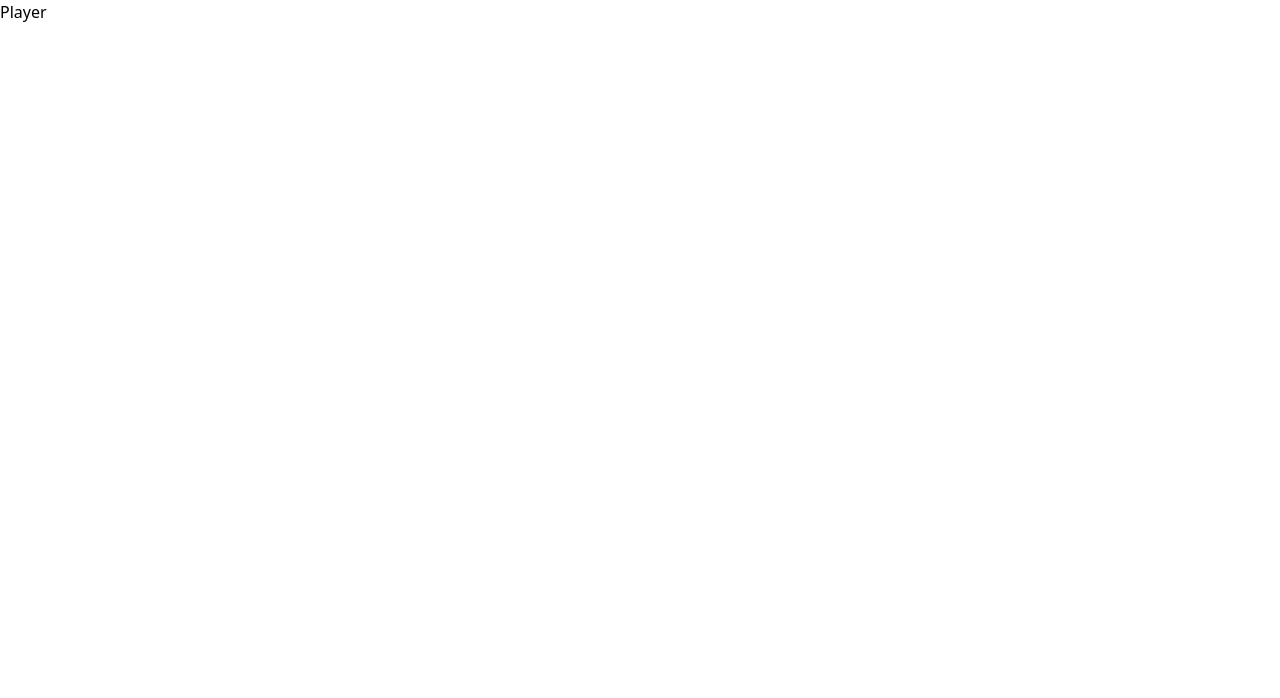
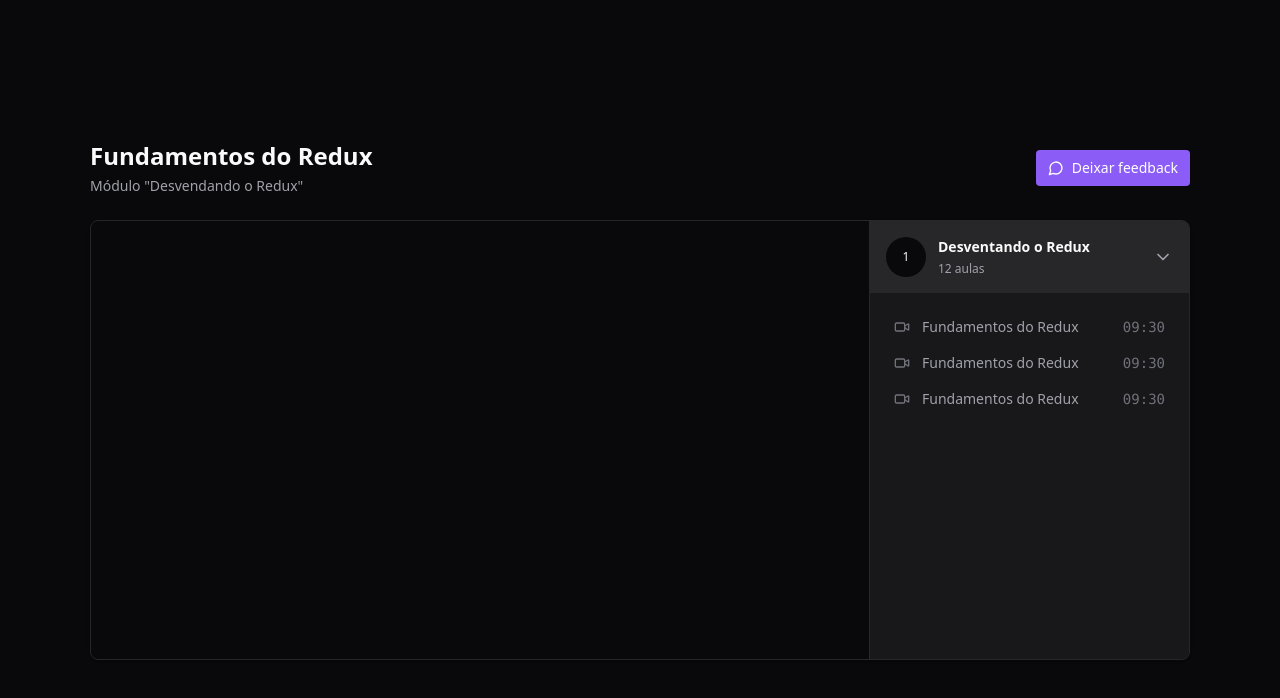
Before and after one commit to MarcosRene/react-redux-zustand, a React (Vite) app: page / in a window 1280 px wide. Shown: the top 698 px of the page. Built offline with nearby package versions, Linux system fonts and the light colour scheme.

Commit message:
feat: add video play and modules

```diff
--- a/package.json
+++ b/package.json
@@ -11,8 +11,10 @@
   },
   "dependencies": {
     "@reduxjs/toolkit": "^2.2.3",
+    "lucide-react": "^0.372.0",
     "react": "^18.2.0",
     "react-dom": "^18.2.0",
+    "react-player": "^2.16.0",
     "react-redux": "^9.1.1"
   },
   "devDependencies": {
--- a/src/global.css
+++ b/src/global.css
@@ -1,3 +1,7 @@
 @tailwind base;
 @tailwind components;
 @tailwind utilities;
+
+body {
+  -webkit-font-smoothing: antialiased;
+}
--- a/src/pages/Player.tsx
+++ b/src/pages/Player.tsx
@@ -1,3 +1,78 @@
+import { ChevronDown, MessageCircle, Video } from 'lucide-react'
+
+import ReactPlayer from 'react-player'
+
 export function Player() {
-  return <div>Player</div>
+  return (
+    <div className="h-screen bg-zinc-950 text-zinc-50 flex justify-center items-center">
+      <div className="flex w-[1100px] flex-col gap-6">
+        <div className="flex items-center justify-between">
+          <div className="flex flex-col gap-1">
+            <h1 className="text-2xl font-bold">Fundamentos do Redux</h1>
+            <span className="text-sm text-zinc-400">
+              Módulo "Desvendando o Redux"
+            </span>
+          </div>
+
+          <button className="flex items-center gap-2 rounded bg-violet-500 px-3 py-2 text-sm font-medium text-white hover:bg-violet-600">
+            <MessageCircle className="w-4 h-4" />
+            Deixar feedback
+          </button>
+        </div>
+
+        <main className="relative flex overflow-hidden rounded-lg border border-zinc-800 bg-zinc-900 shadow">
+          <div className="flex-1">
+            <div className="w-full bg-zinc-950 aspect-video">
+              <ReactPlayer
+                width="100%"
+                height="100%"
+                controls
+                url="https://youtube.com/watch?v=nyXeCuCQzzg"
+              />
+            </div>
+          </div>
+          <aside className="w-80 border-l border-zinc-800 bg-zinc-900">
+            <div>
+              <button className="flex w-full items-center gap-3 bg-zinc-800 p-4">
+                <span className="flex h-10 w-10 rounded-full items-center justify-center bg-zinc-950 text-xs">
+                  1
+                </span>
+
+                <div className="flex flex-col gap-1 text-left">
+                  <strong className="text-sm">Desventando o Redux</strong>
+                  <span className="text-xs text-zinc-400">12 aulas</span>
+                </div>
+
+                <ChevronDown className="w-5 h-5 ml-auto text-zinc-400" />
+              </button>
+
+              <nav className="relative flex flex-col gap-4 p-6">
+                <button className="flex items-center gap-3 text-sm text-zinc-400">
+                  <Video className="w-4 h-4 text-zinc-500" />
+                  <span>Fundamentos do Redux</span>
+                  <span className="ml-auto font-mono text-sm text-zinc-500">
+                    09:30
+                  </span>
+                </button>
+                <button className="flex items-center gap-3 text-sm text-zinc-400">
+                  <Video className="w-4 h-4 text-zinc-500" />
+                  <span>Fundamentos do Redux</span>
+                  <span className="ml-auto font-mono text-sm text-zinc-500">
+                    09:30
+                  </span>
+                </button>
+                <button className="flex items-center gap-3 text-sm text-zinc-400">
+                  <Video className="w-4 h-4 text-zinc-500" />
+                  <span>Fundamentos do Redux</span>
+                  <span className="ml-auto font-mono text-sm text-zinc-500">
+                    09:30
+                  </span>
+                </button>
+              </nav>
+            </div>
+          </aside>
+        </main>
+      </div>
+    </div>
+  )
 }
```
Also changed, not shown: 1 other file (tests, documents, lock files or other folders).
